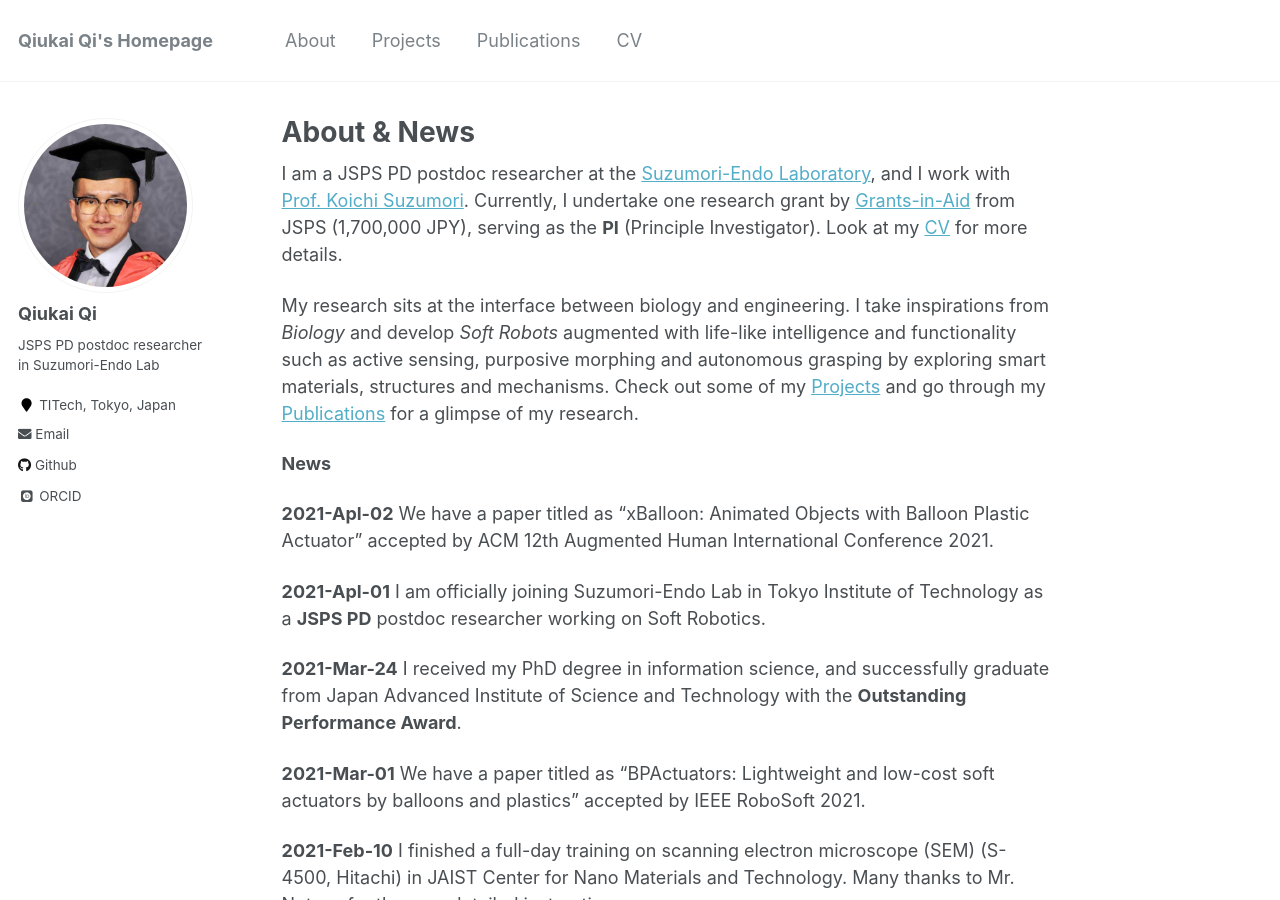
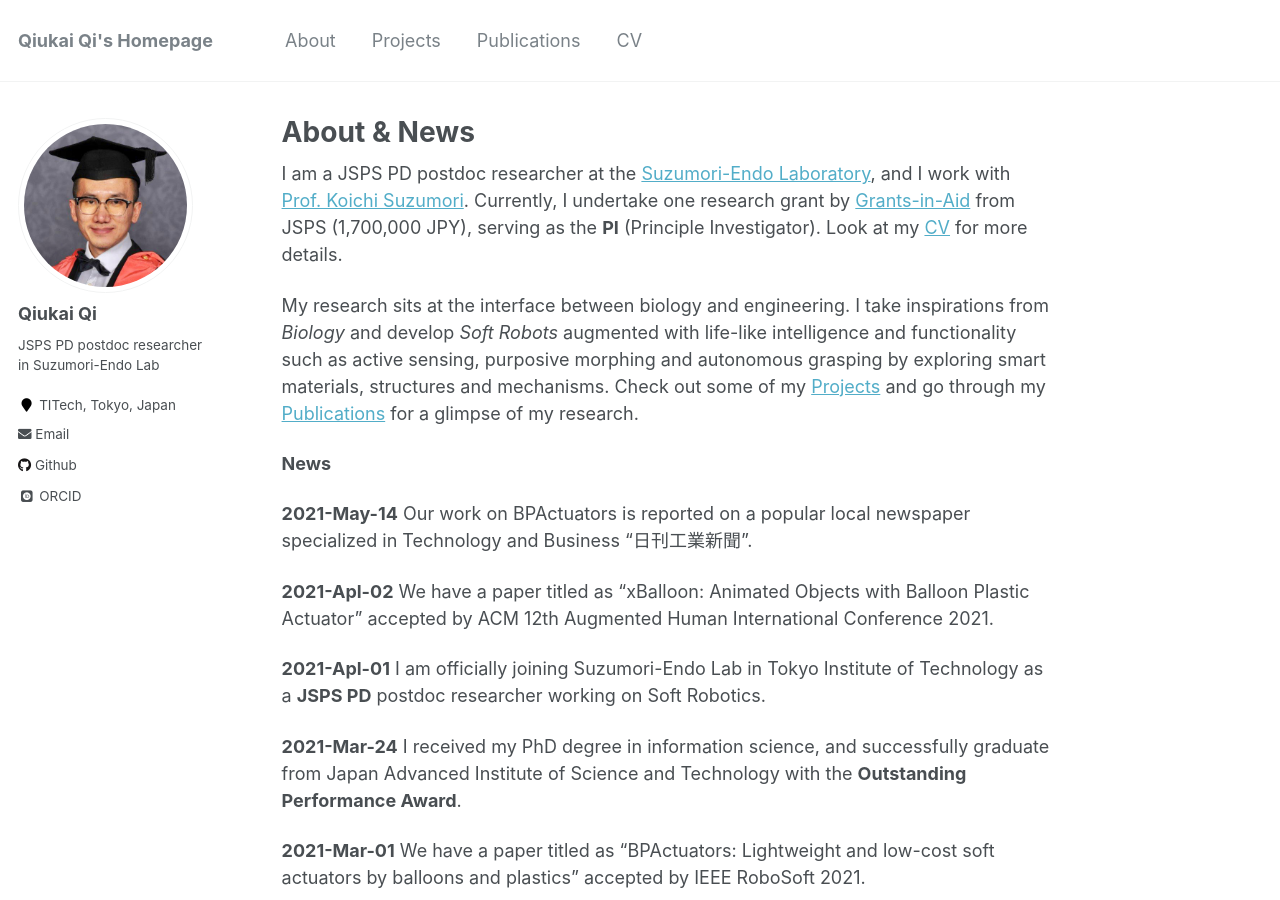
Before and after one commit to QiukaiQi/qiukaiqi.github.io, a Jekyll site: the page built from _pages/about.md, in a window 1280 px wide and 900 px high. Built offline with Jekyll 4.4.1, drawn with Linux system fonts in a browser that asks for light colours; some web fonts are replaced.

Commit message:
Update about.md

```diff
--- a/_pages/about.md
+++ b/_pages/about.md
@@ -14,6 +14,8 @@ My research sits at the interface between biology and engineering. I take inspir
 
 **News**
 
+**2021-May-14** Our work on BPActuators is reported on a popular local newspaper specialized in Technology and Business "日刊工業新聞".
+
 **2021-Apl-02** We have a paper titled as "xBalloon: Animated Objects with Balloon Plastic Actuator" accepted by ACM 12th Augmented Human International Conference 2021.
 
 **2021-Apl-01** I am officially joining Suzumori-Endo Lab in Tokyo Institute of Technology as a **JSPS PD** postdoc researcher working on Soft Robotics.
```
